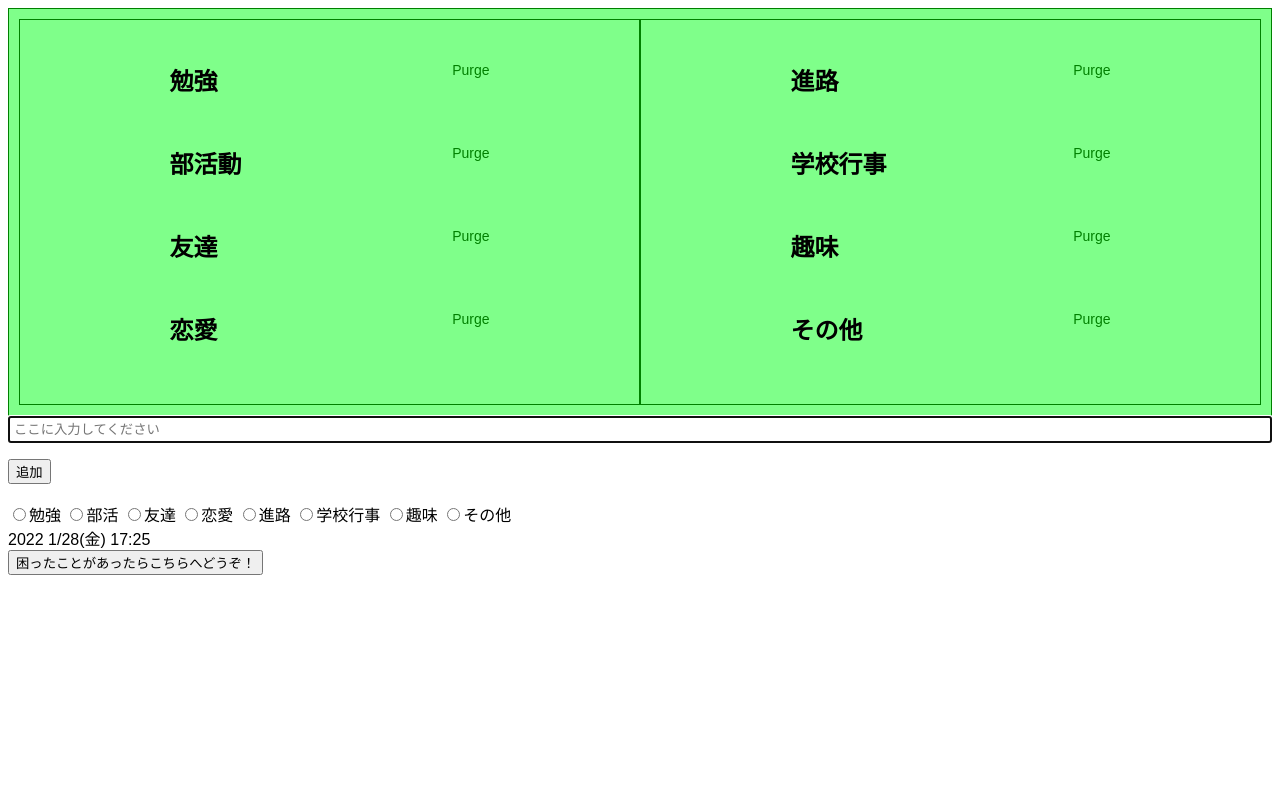
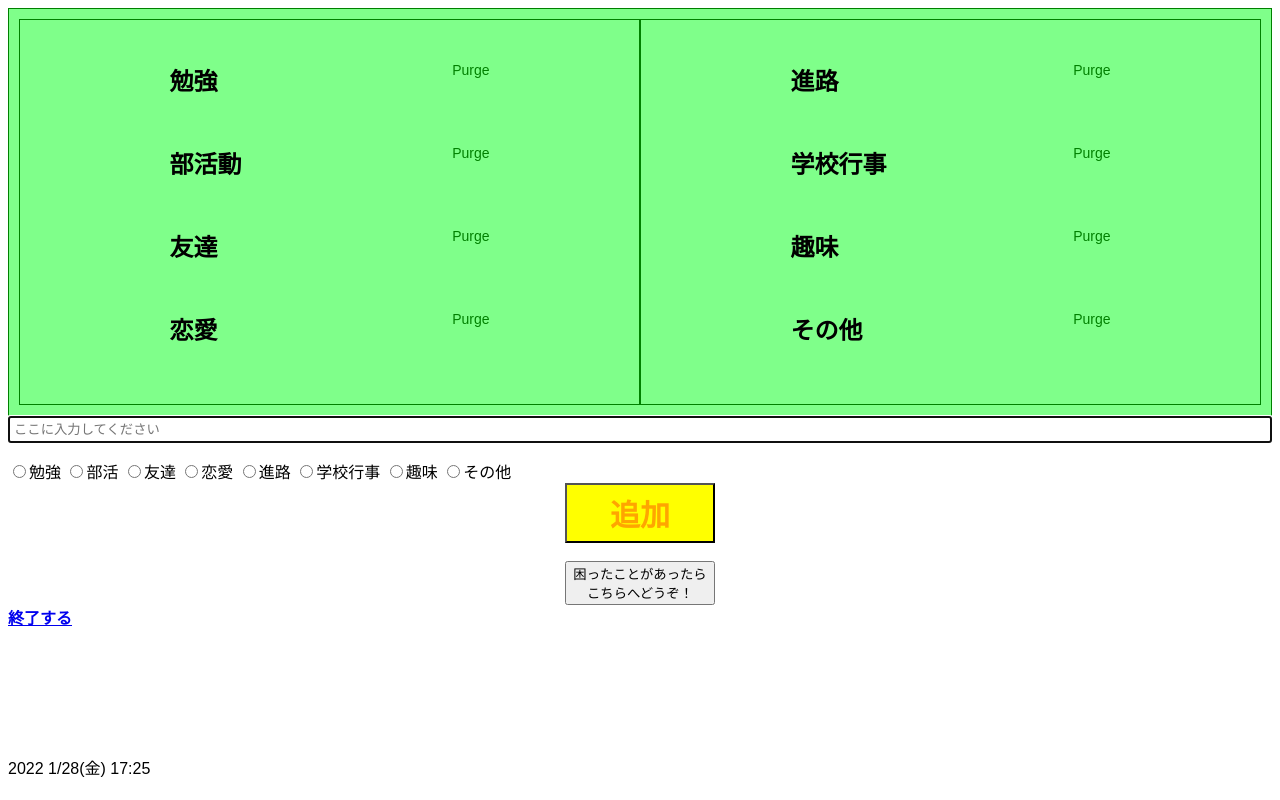
Before and after one commit to NAOHIROITO2178/todo_app_v4-master, a PHP site: page /main.php in a window 1280 px wide. Run offline with PHP 8.4, Linux system fonts and the light colour scheme; data comes from the database, SQL or seed files in the repository.

Commit message:
色々な変更

```diff
--- a/work/public/css/styles.css
+++ b/work/public/css/styles.css
@@ -77,10 +77,27 @@ padding: 10px;
 background-color: rgb(127, 255, 138);
 }
 
-.go_chatRoom{
-text-align: center;
-border: 1px solid #999;
-padding: 10px;
-background: #fff9cc;
-margin-top:10px;
+.go_chat{
+  display:block;
+  width:150px;
+  margin:0 auto;
 }
+
+.addlist{
+  display:block;
+  width:150px;
+  height:60px;
+  font-size: 30px;
+  color:orange;
+  background: yellow;
+  font-weight: bold;
+  margin:0 auto;
+}
+
+.ShowNowTime{
+  display:flex;
+}
+
+.End{
+  font-weight: bold;
+}
--- a/work/public/js/main.js
+++ b/work/public/js/main.js
@@ -105,4 +105,8 @@
 			location.reload();
 		});
 	}
+
+	document.getElementById("owari").addEventListener("click", e =>{
+		 alert("本当に終了しますか？");
+	});
 }
--- a/work/public/main.php
+++ b/work/public/main.php
@@ -180,8 +180,6 @@ $other_todos = $todo->getAll("other");
   </div>
   <form id = "add">
     <input type="text" name="title" placeholder="ここに入力してください">
-    <button>追加</button><br>
-    <br>
     <label>
       <input type="radio" name="category" value="study">勉強
     </label>
@@ -206,12 +204,26 @@ $other_todos = $todo->getAll("other");
     <label>
       <input type="radio" name="category" value="other">その他
     </label>
+    <button class = "addlist">追加</button>
   </form>
-
   <script src="js/main.js">
   </script>
 </body>
+<br>
+<div class = "go_chat">
+<form action="http://localhost:8573">
+  <button>困ったことがあったらこちらへどうぞ！</button>
+</form>
+</div>
+<a href = "index.html" class = "End" id = "owari">終了する</a>
 <footer>
+  <br>
+  <br>
+  <br>
+  <br>
+  <br>
+  <br>
+  <br>
   <span id="ShowNowTime"></span>
 
   <script type="text/javascript">
@@ -246,8 +258,4 @@ $other_todos = $todo->getAll("other");
     }
   </script>
 </footer>
-<form action="http://localhost:8573">
-  <button id="go_chatRoom">困ったことがあったらこちらへどうぞ！</button>
-</form>
-
 </html>
```
